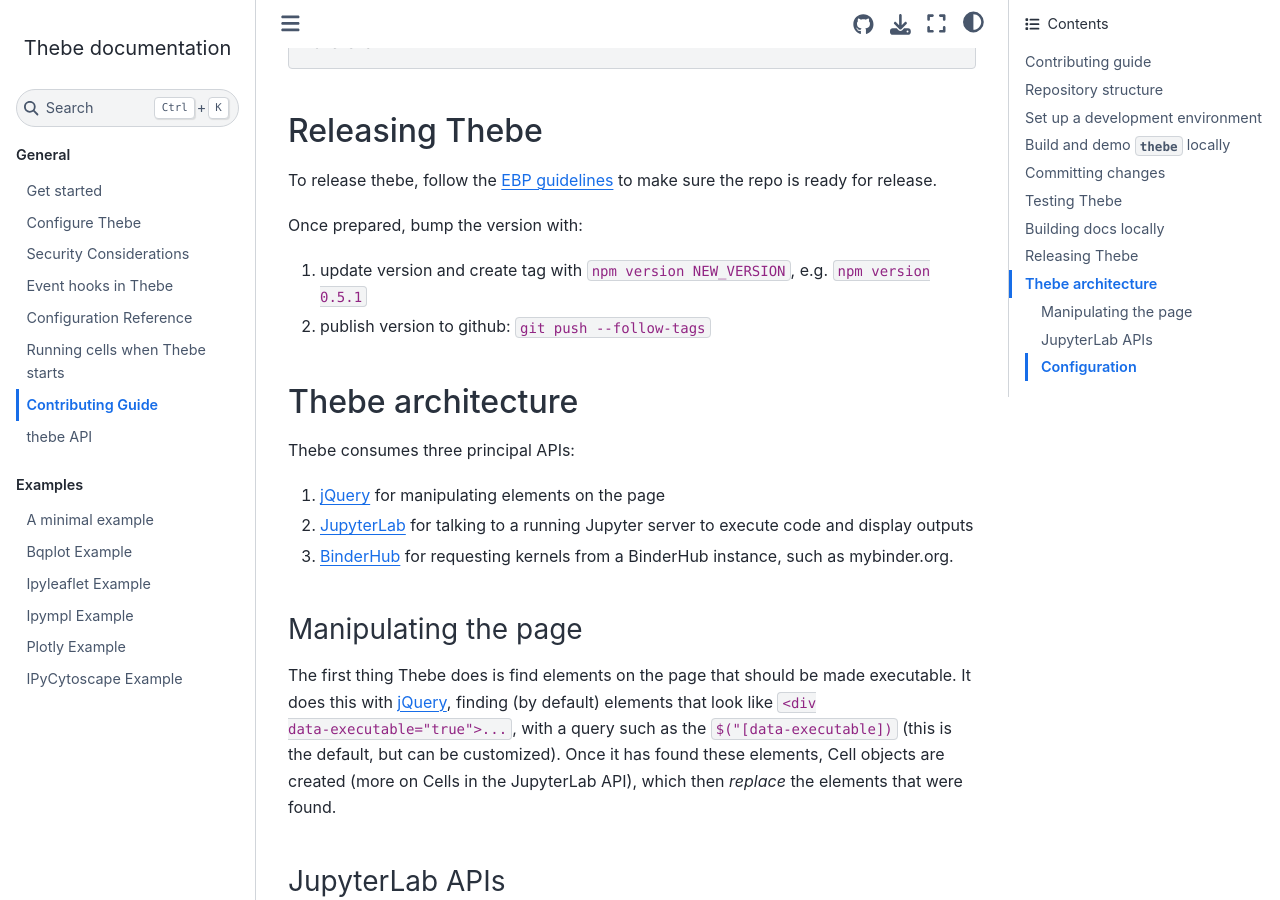
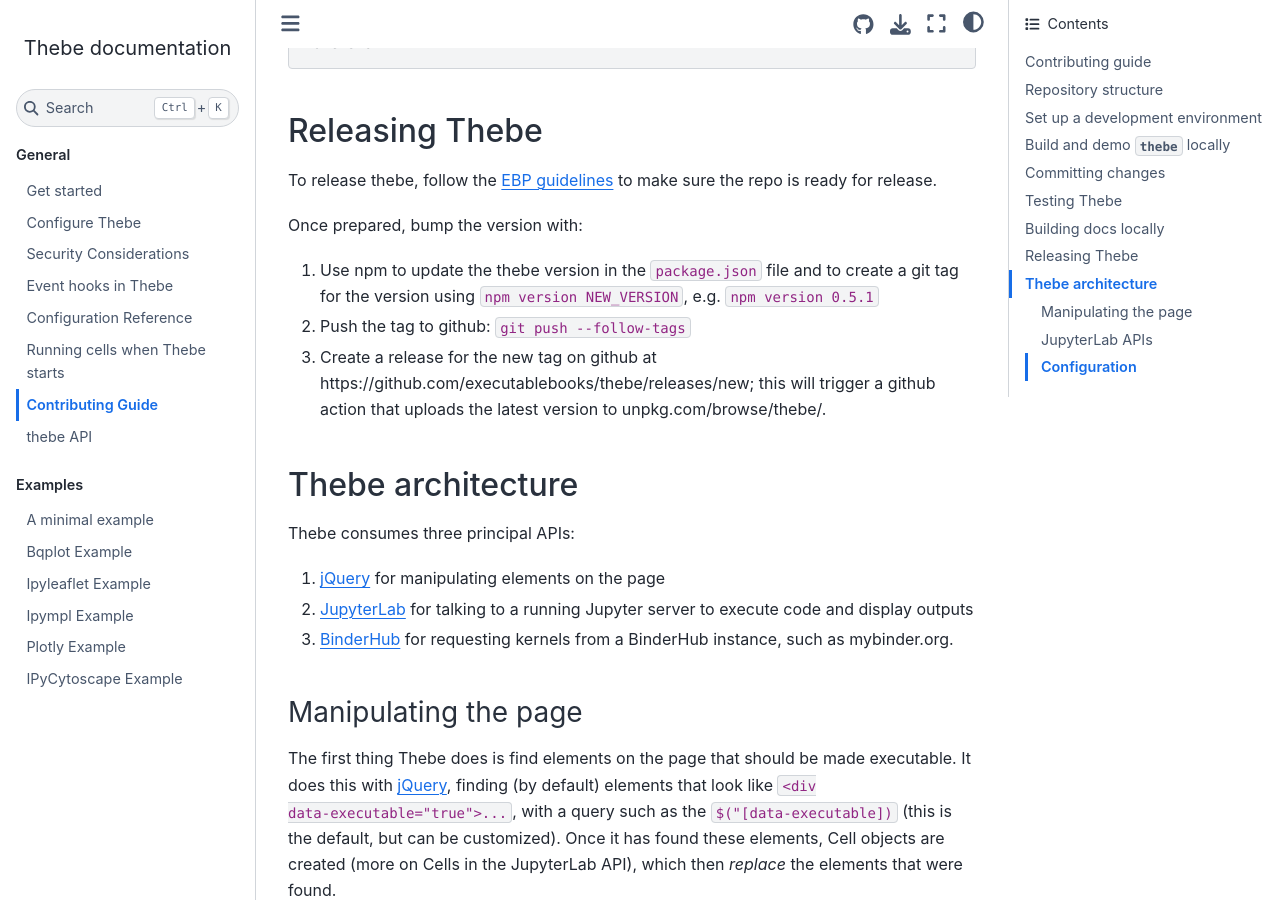
Before and after one commit to jupyter-book/thebe, a Sphinx documentation site: the page built from docs/contribute.md, in a window 1280 px wide and 900 px high, scrolled down 4131 px. Built offline with Sphinx 7.4.7 and the Sphinx Book theme 1.1.4, drawn with Linux system fonts in a browser that asks for light colours.

Commit message:
📚 DOCS: Improved the documentation on how to do releases. (#334)

```diff
--- a/docs/contribute.md
+++ b/docs/contribute.md
@@ -153,8 +153,13 @@
 
 Once prepared, bump the version with:
 
-1. update version and create tag with `npm version NEW_VERSION`, e.g. `npm version 0.5.1`
-2. publish version to github: `git push --follow-tags`
+1. Use npm to update the thebe version in the `package.json` file and to create
+   a git tag for the version using `npm version NEW_VERSION`, e.g. `npm version
+   0.5.1`
+2. Push the tag to github: `git push --follow-tags`
+3. Create a release for the new tag on github at
+   https://github.com/executablebooks/thebe/releases/new; this will trigger a
+   github action that uploads the latest version to unpkg.com/browse/thebe/.
 
 ## Thebe architecture
 
```
Also changed, not shown: CHANGELOG.md (+3 -0 lines).
